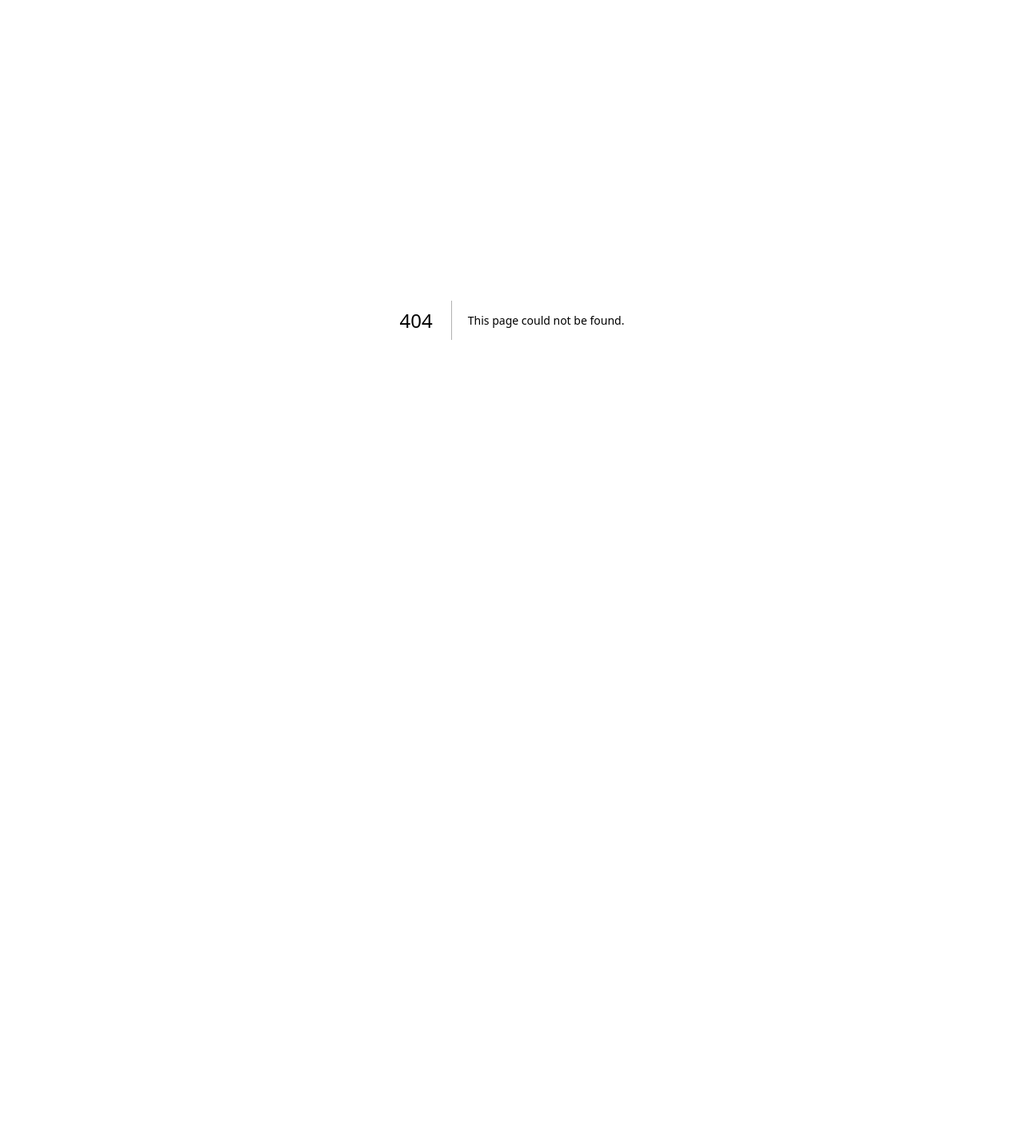
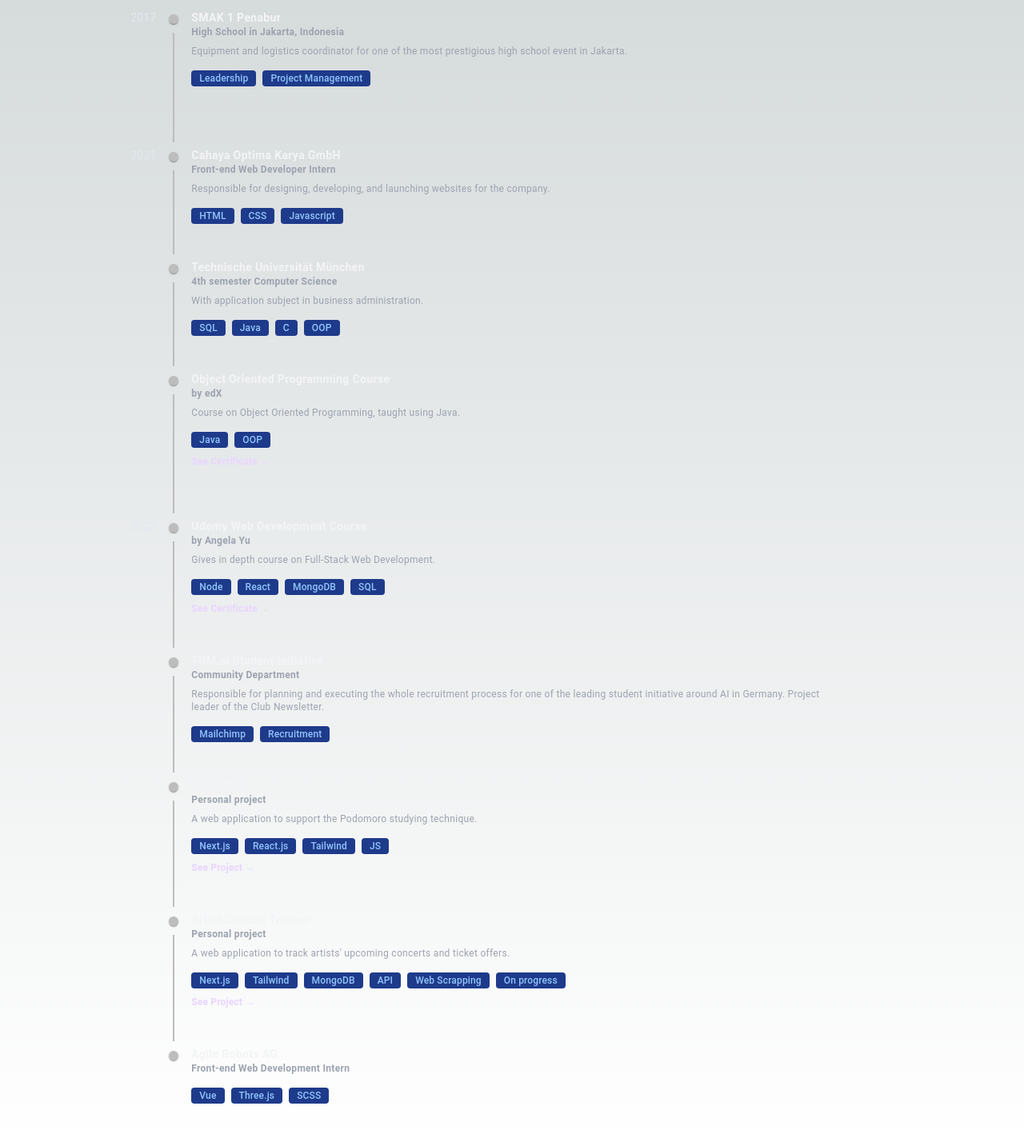
Before and after one commit to brebribre/pers-web, a Next.js app: page /components/shared/timeline in a window 1280 px wide. Before the commit this address had no page. Shown: the top 1418 px of the page at 80% size. Before the commit the page ends 800 px from the top, so only its background shows below. Built offline with nearby package versions, Linux system fonts and the light colour scheme.

Commit message:
UI change to timeline format

```diff
--- a/package.json
+++ b/package.json
@@ -9,8 +9,13 @@
     "lint": "next lint"
   },
   "dependencies": {
+    "@emotion/react": "^11.11.1",
+    "@emotion/styled": "^11.11.0",
     "@headlessui/react": "^1.7.14",
     "@heroicons/react": "^2.0.18",
+    "@mui/icons-material": "^5.14.11",
+    "@mui/lab": "^5.0.0-alpha.146",
+    "@mui/material": "^5.14.11",
     "@types/node": "20.2.5",
     "@types/react": "18.2.7",
     "@types/react-dom": "18.2.4",
--- a/pages/components/cards/contentCard.tsx
+++ b/pages/components/cards/contentCard.tsx
@@ -13,15 +13,15 @@ interface CardValue {
 function ContentCard(props:CardValue){
 
     return (
-        <div className="mb-6 xl:w-2/3 grid grid-cols-1 md:grid-cols-8 rounded-lg transform transition duration-300 md:hover:scale-110 hover:opacity-50 lg:hover:scale-110">
+        <div className="mb-6 grid grid-cols-1 md:grid-cols-8 rounded-lg transform transition duration-300 md:hover:scale-110 hover:opacity-50 lg:hover:scale-110">
             <div className="col-span-2 ">
-            <p className="mt-3 font-semibold text-1xl text-gray-400 mr-3">{props.time}</p>
+            <p className="mt-3 font-semibold text-md text-gray-400 mr-3">{props.time}</p>
             </div>
             <div className="col-span-6 mt-3">
-            <p className="font-bold text-1xl tracking-wide text-gray-100">{props.header}</p>
-            <p className="font-semibold text-1xl mb-2 tracking-wide text-gray-400">{props.subheader}</p>
-            <p className="text-1xl font-normal text-gray-400 tracking-wide mb-2">{props.desc}</p>
-            <div className="">
+            <p className="font-bold text-sm tracking-wide text-gray-100">{props.header}</p>
+            <p className="font-semibold text-xs mb-2 mt-1 tracking-wide text-gray-400">{props.subheader}</p>
+            <p className="text-xs font-normal text-gray-400 tracking-wide mb-2">{props.desc}</p>
+            <div className="flex flex-wrap">
                 {props.tags?.map((item, index) => (
                     <Tag key={index} desc={item} />
                 ))}
--- a/pages/components/cards/projectCard.tsx
+++ b/pages/components/cards/projectCard.tsx
@@ -12,7 +12,7 @@ interface CardValue {
 function ProjectCard(props:CardValue){
 
     return (
-            <div className="mb-12 xl:w-2/3 grid grid-cols-1 md:grid-cols-8 rounded-lg transform transition duration-300 hover:opacity-50 md:hover:scale-110 lg:hover:scale-110">
+            <div className="mb-12 grid grid-cols-1 md:grid-cols-8 rounded-lg transform transition duration-300 hover:opacity-50 md:hover:scale-110 lg:hover:scale-110">
             <div className="col-span-2 ">
             <p className="mt-3 font-semibold text-1xl text-gray-400">{props.time}</p>
             </div>
@@ -23,8 +23,8 @@ function ProjectCard(props:CardValue){
                         <Image src={props.href} alt={props.header} width={560} height={300}/>
                     </a>
                     <div className="p-5">
-                        <p className="font-bold text-1xl tracking-wide text-gray-100">{props.header}</p>
-                        <p className="font-normal mt-2 text-sm mb-2 tracking-wide text-gray-400">{props.desc}</p>
+                        <p className="font-bold text-sm tracking-wide text-gray-100">{props.header}</p>
+                        <p className="font-normal mt-2 text-xs mb-2 tracking-wide text-gray-400">{props.desc}</p>
                         <div className = "flex flex-wrap">
                             {props.tags?.map((item, index) => (
                             <Tag key={index} desc={item} />
@@ -32,7 +32,7 @@ function ProjectCard(props:CardValue){
                         </div>
 
                     <p className="mt-3">
-                        <a href={props.link} className="text-sm font-semibold leading-6 text-lime-200">
+                        <a href={props.link} className="text-xs font-semibold leading-6 text-lime-200">
                             {props.additional}
                         </a>
                     </p>
--- /dev/null
+++ b/pages/components/cards/timelineCard.tsx
@@ -0,0 +1,37 @@
+interface CardValue {
+    time: string;
+    header: string;
+    subheader: string;
+    desc: string;
+    tags: string[];
+    additional: string;
+    link: string;
+  }
+
+  import Tag from "../ui/tag";
+
+function TimelineCard(props:CardValue){
+
+    return (
+        <div className="">
+            <div className="">
+                <p className="font-bold text-sm tracking-wide text-gray-100">{props.header}</p>
+                <p className="font-semibold text-xs mb-2 tracking-wide text-gray-400">{props.subheader}</p>
+                <p className="text-xs font-normal text-gray-400 tracking-wide mb-2">{props.desc}</p>
+                <div className="flex flex-wrap">
+                    {props.tags?.map((item, index) => (
+                        <Tag key={index} desc={item} />
+                    ))}
+                </div>
+                <p className="mt-1">
+                        <a href={props.link} className="text-xs font-semibold text-purple-200">
+                            {props.additional}
+                        </a>
+                </p>
+            </div>
+      </div>
+
+  )
+}
+
+export default TimelineCard;
--- a/pages/components/shared/footer.tsx
+++ b/pages/components/shared/footer.tsx
@@ -1,8 +1,8 @@
 function Footer(){
     return (
         <div className="py-5 lg:hidden">
-            <p className="text-1xl mt-10 text-blue-400 opacity-50 font-light">This page are created using Next.js, styled with Tailwind.css and deployed with Vercel.</p>
-            <p className="text-1xl mt-4 text-blue-400 opacity-40 font-bold ">Copyright © 2023 Bryan Alvin</p>
+            <p className="text-xs mt-10 text-blue-400 opacity-50 font-light text-center">This page are created using Next.js, styled with Tailwind.css and deployed with Vercel.</p>
+            <p className="text-xs mt-4 text-blue-400 opacity-40 font-bol text-center ">Copyright © 2023 Bryan Alvin</p>
         </div>
     )
 }
--- a/pages/components/shared/leftContent.tsx
+++ b/pages/components/shared/leftContent.tsx
@@ -7,14 +7,14 @@ import Option from '../ui/Option'
 
 function LeftContent(props: any) {
     return (<div>
-        <div className="max-w-2xl pt-14 md:fixed md:ml-10">
+        <div className="pt-14 ml-12 sm:ml-20 md:fixed pb-10">
 
             <div className="text-left">
 
-                <h1 className="text-5xl font-semibold tracking-tight text-lime-100 xl:text-7xl lg:text-7xl md:text-7xl">
+                <h1 className="text-4xl font-semibold tracking-tight text-lime-100 xl:text-7xl lg:text-7xl md:text-6xl">
                     Hi, i&apos;m Bryan
                 </h1>
-                <p className="mt-4 text-1xl text-gray-500 font-normal max-w-sm">a student @TUM Informatics, currently a member @TUM.ai and passionate in my journey as a web developer!</p>
+                <p className="mt-4 text-sm text-gray-500 font-normal max-w-sm">a student @TUM Informatics, currently a member @TUM.ai and passionate in my journey as a web developer!</p>
 
 
                 <div className="my-4 flex items-center justify-left gap-x-6">
@@ -49,6 +49,7 @@ function LeftContent(props: any) {
                 </div>
 
 
+
                 <div className="lg:fixed lg:bottom-10 lg:block hidden max-w-sm">
                     <p className="text-1xl mt-10 text-blue-300 opacity-50 font-light">This page are created using Next.js, styled with Tailwind.css and deployed with Vercel.</p>
                     <p className="text-1xl mt-4 text-blue-300 opacity-50 font-bold ">Copyright © 2023 Bryan Alvin</p>
--- a/pages/components/shared/rightContent.tsx
+++ b/pages/components/shared/rightContent.tsx
@@ -7,10 +7,14 @@ import { educations } from '@/constants/education'
 import { experiences } from '@/constants/experiences';
 import { organizations } from '@/constants/organizations';
 import { certificates } from '@/constants/certificates';
+import CustomizedTimeline from './timeline';
 
 function RightContent(props: any) {
-    return (<div>
-        <Title text="Education"/>
+    return (<div className = "md:pt-16 lg:mr-24">
+        <CustomizedTimeline/>
+        {
+          /*
+          <Title text="Education"/>
         {educations?.map((item:any,index:number)=>{
             return <ContentCard
             key = {index}
@@ -85,6 +89,9 @@ function RightContent(props: any) {
           />
           })
         }
+          */
+        }
+
 
         <Footer/>
 
--- /dev/null
+++ b/pages/components/shared/timeline.tsx
@@ -0,0 +1,248 @@
+import * as React from 'react';
+import Timeline from '@mui/lab/Timeline';
+import TimelineItem from '@mui/lab/TimelineItem';
+import TimelineSeparator from '@mui/lab/TimelineSeparator';
+import TimelineConnector from '@mui/lab/TimelineConnector';
+import TimelineContent from '@mui/lab/TimelineContent';
+import TimelineDot from '@mui/lab/TimelineDot';
+import TimelineOppositeContent, {
+  timelineOppositeContentClasses,
+} from '@mui/lab/TimelineOppositeContent';
+import ContentCard from '../cards/contentCard';
+import { educations } from '@/constants/education';
+import TimelineCard from '../cards/timelineCard';
+
+export default function CustomizedTimeline() {
+  return (
+    <div className = "xl:mr-48">
+        <Timeline
+        sx={{
+            [`& .${timelineOppositeContentClasses.root}`]: {
+            flex: 0.2,
+            },
+        }}
+        >
+        <TimelineItem>
+            <TimelineOppositeContent>
+            <p className = "text-slate-200 text-sm  ">2017</p>
+            </TimelineOppositeContent>
+            <TimelineSeparator>
+            <TimelineDot />
+            <TimelineConnector />
+            </TimelineSeparator>
+            <TimelineContent>
+            <div className = "mb-16">
+            <TimelineCard
+            time = ""
+            header = "SMAK 1 Penabur"
+            subheader = "High School in Jakarta, Indonesia"
+            desc = "Equipment and logistics coordinator for one of the most prestigious high school event in Jakarta."
+            tags = {["Leadership", "Project Management"]}
+            additional = ""
+            link = ""
+            />
+            </div>
+            </TimelineContent>
+        </TimelineItem>
+
+        <TimelineItem>
+            <TimelineOppositeContent>
+            <p className = "text-slate-200 text-sm  ">2021</p>
+            </TimelineOppositeContent>
+            <TimelineSeparator>
+            <TimelineDot />
+            <TimelineConnector />
+            </TimelineSeparator>
+            <TimelineContent>
+            <div className = "mb-8">
+            <TimelineCard
+            time = "2020 - 2021"
+            header = "Cahaya Optima Karya GmbH"
+            subheader = "Front-end Web Developer Intern"
+            desc = "Responsible for designing, developing, and launching websites for the company."
+            tags = {["HTML", "CSS", "Javascript"]}
+            additional = ""
+            link = ""
+            />
+            </div>
+            </TimelineContent>
+        </TimelineItem>
+
+        <TimelineItem>
+            <TimelineOppositeContent>
+            </TimelineOppositeContent>
+            <TimelineSeparator>
+            <TimelineDot />
+            <TimelineConnector />
+            </TimelineSeparator>
+            <TimelineContent>
+            <div className = "mb-8">
+            <TimelineCard
+            time = "2021 - now"
+            header = "Technische Universität München"
+            subheader = "4th semester Computer Science"
+            desc = "With application subject in business administration."
+            tags = {["SQL", "Java", "C", "OOP"]}
+            additional = ""
+            link = ""
+            />
+            </div>
+            </TimelineContent>
+        </TimelineItem>
+
+        <TimelineItem>
+            <TimelineOppositeContent>
+            </TimelineOppositeContent>
+
+            <TimelineSeparator>
+                <TimelineDot />
+                <TimelineConnector />
+            </TimelineSeparator>
+
+            <TimelineContent>
+            <div className = "mb-12">
+                <TimelineCard
+                time = "2021"
+                header = "Object Oriented Programming Course"
+                subheader = "by edX"
+                desc = "Course on Object Oriented Programming, taught using Java."
+                tags = {["Java", "OOP"]}
+                additional = "See Certificate →"
+                link = "https://courses.edx.org/certificates/13a1e14438e24b1cbef45688db0567b5"
+                />
+            </div>
+            </TimelineContent>
+
+
+
+
+        </TimelineItem>
+
+        <TimelineItem>
+            <TimelineOppositeContent>
+            <p className = "text-slate-200 text-sm  ">2023</p>
+            </TimelineOppositeContent>
+            <TimelineSeparator>
+            <TimelineDot />
+            <TimelineConnector />
+            </TimelineSeparator>
+            <TimelineContent>
+            <div className = "mb-8">
+            <TimelineCard
+            time = "2023"
+            header = "Udemy Web Development Course"
+            subheader = "by Angela Yu"
+            desc = "Gives in depth course on Full-Stack Web Development."
+            tags = {["Node", "React", "MongoDB", "SQL"]}
+            additional = "See Certificate →"
+            link = "https://www.udemy.com/certificate/UC-1878d032-091d-47ca-b0d5-f72d6c71b488/"
+
+            />
+            </div>
+            </TimelineContent>
+
+        </TimelineItem>
+
+        <TimelineItem>
+            <TimelineOppositeContent>
+
+            </TimelineOppositeContent>
+            <TimelineSeparator>
+            <TimelineDot />
+            <TimelineConnector />
+            </TimelineSeparator>
+            <TimelineContent>
+            <div className = "mb-8">
+            <TimelineCard
+            time = "2023 - now"
+            header = "TUM.ai Student Initiative"
+            subheader = "Community Department"
+            desc = "Responsible for planning and executing the whole recruitment process for one of the leading student initiative around AI in Germany. Project leader of the Club Newsletter."
+            tags = {["Mailchimp", "Recruitment"]}
+            additional = ""
+            link = ""
+
+            />
+            </div>
+            </TimelineContent>
+        </TimelineItem>
+
+        <TimelineItem>
+            <TimelineOppositeContent>
+
+            </TimelineOppositeContent>
+            <TimelineSeparator>
+            <TimelineDot />
+            <TimelineConnector />
+            </TimelineSeparator>
+            <TimelineContent>
+
+            <div className = "mb-8">
+                <TimelineCard
+                time = "2023 - now"
+                header = "PodoMore"
+                subheader = "Personal project"
+                desc = "A web application to support the Podomoro studying technique."
+                tags = {["Next.js", "React.js", "Tailwind", "JS"]}
+                additional = "See Project →"
+                link = "https://productivity-app-1v2h.vercel.app/"
+                />
+            </div>
+            </TimelineContent>
+        </TimelineItem>
+
+        <TimelineItem>
+            <TimelineOppositeContent>
+
+            </TimelineOppositeContent>
+            <TimelineSeparator>
+            <TimelineDot />
+            <TimelineConnector />
+            </TimelineSeparator>
+            <TimelineContent>
+
+            <div className = "mb-8">
+                <TimelineCard
+                time = "2023 - now"
+                header = "Artist Concert Tracker"
+                subheader = "Personal project"
+                desc = "A web application to track artists' upcoming concerts and ticket offers."
+                tags = {["Next.js", "Tailwind", "MongoDB", "API", "Web Scrapping", "On progress"]}
+                additional = "See Project →"
+                link = "https://kpop-artist-tracker-nsu8.vercel.app/"
+                />
+            </div>
+            </TimelineContent>
+        </TimelineItem>
+
+        <TimelineItem>
+            <TimelineOppositeContent>
+
+            </TimelineOppositeContent>
+            <TimelineSeparator>
+            <TimelineDot />
+
+            </TimelineSeparator>
+            <TimelineContent>
+
+            <div className = "mb-10">
+                <TimelineCard
+                time = "2023 - now"
+                header = "Agile Robots AG"
+                subheader = "Front-end Web Development Intern"
+                desc = ""
+                tags = {["Vue", "Three.js", "SCSS"]}
+                additional = ""
+                link = ""
+                />
+            </div>
+            </TimelineContent>
+        </TimelineItem>
+
+
+
+        </Timeline>
+    </div>
+
+  );
+}
--- a/pages/components/ui/title.tsx
+++ b/pages/components/ui/title.tsx
@@ -1,7 +1,7 @@
 function Title(props:any){
 
     return (<div>
-        <h1 className="text-3xl mb-3 mt-16 font-semibold text-lime-100 tracking-wide">{props.text}_</h1>
+        <h1 className="text-xl mb-3 mt-16 font-semibold text-lime-100 tracking-wide">{props.text}_</h1>
     </div>)
 }
 
```
Also changed, not shown: 1 other file (tests, documents, lock files or other folders).
